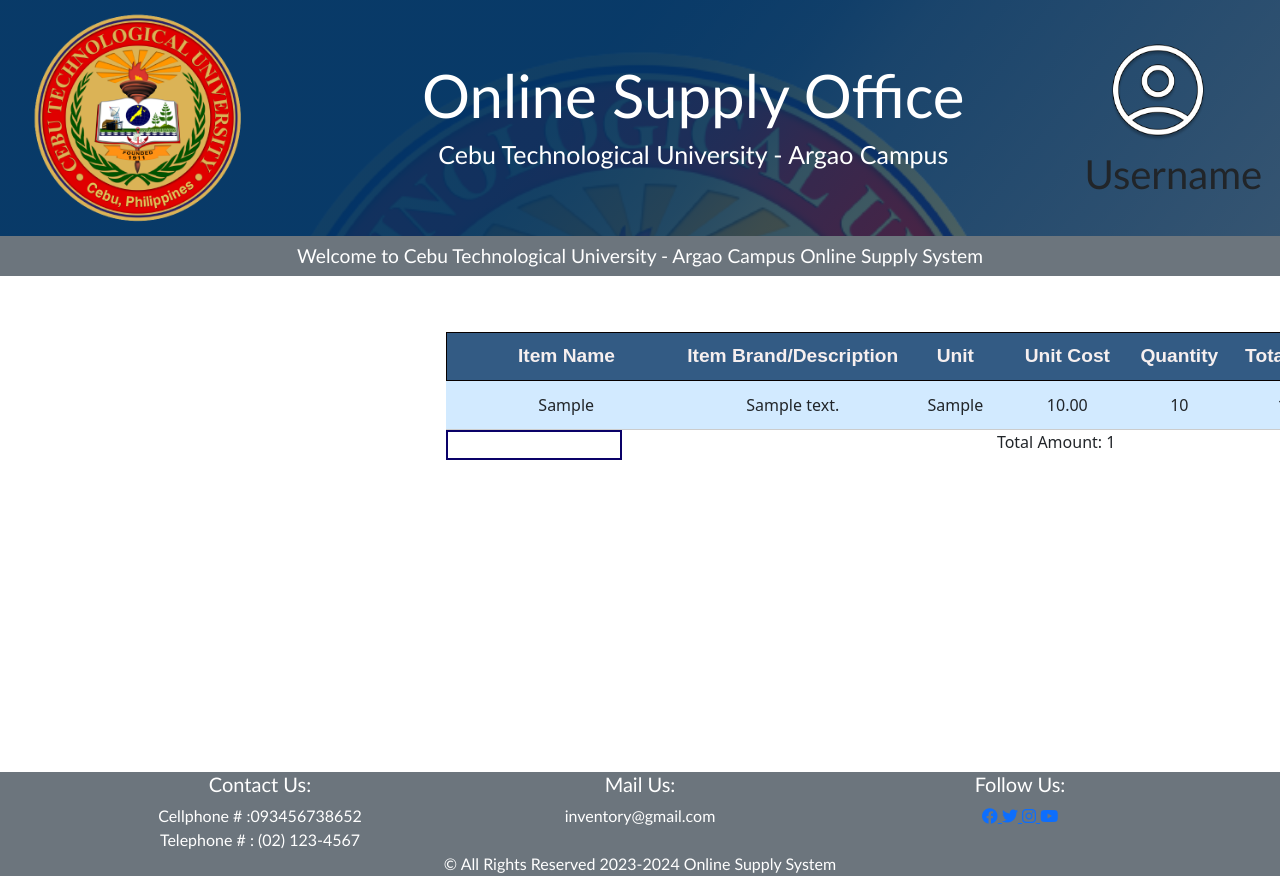
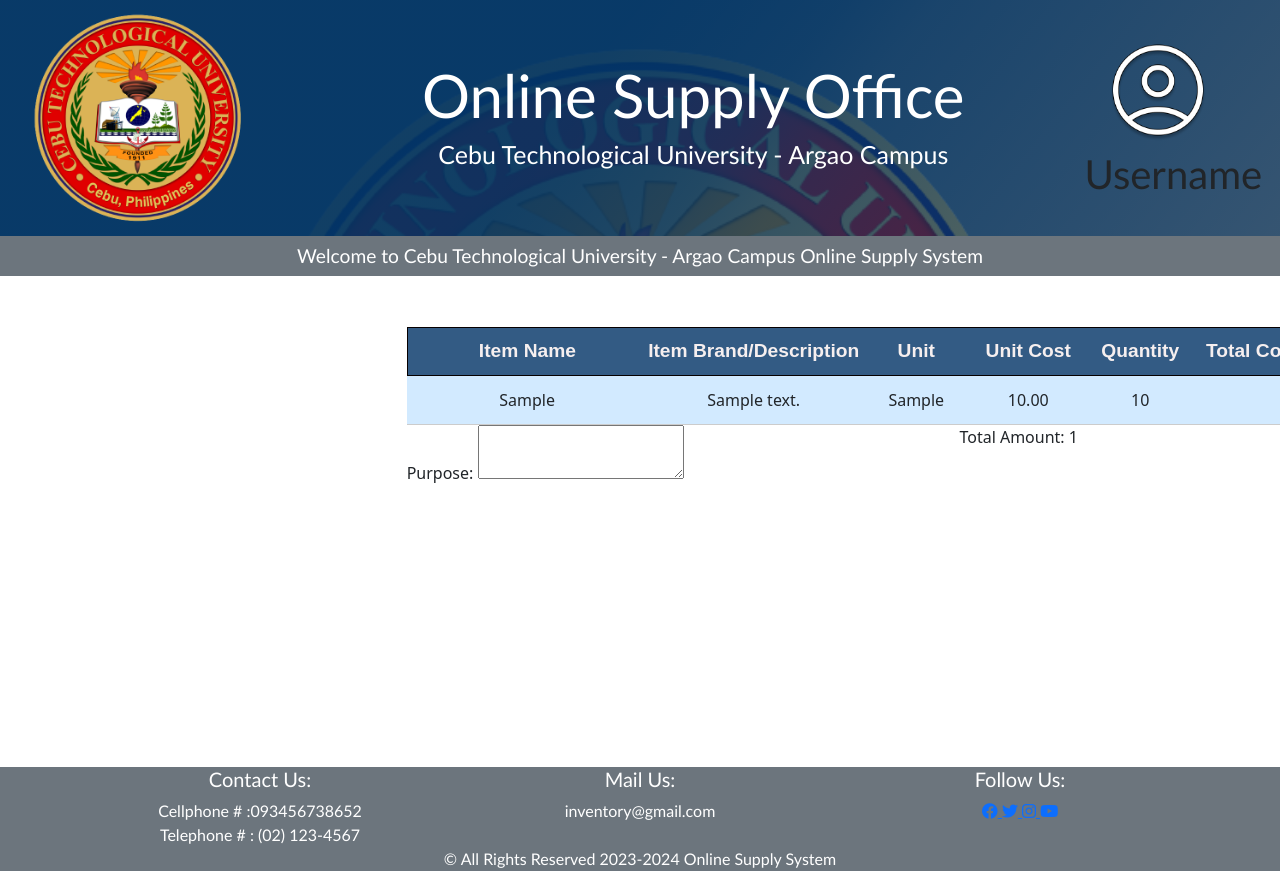
Before and after one commit to tinang0931/ONLINE_SUPPLY_OFFICE_COPY, a Django app: template accounts/templates/accounts/User/cart.html in a window 1280 px wide. Run offline with Django 4.2, Linux system fonts and the light colour scheme; tables that the repository leaves empty hold one stand-in row (values such as "Sample post"); the template is opened without the code that fills it: values that come from a table or form of the project are taken from there, most other values are stand-ins (such as "Sample title", 1, 10 or a date in 2020); some libraries are stand-ins or nearby versions.

Commit message:
khen11-13-23

```diff
--- a/accounts/models.py
+++ b/accounts/models.py
@@ -20,6 +20,9 @@ class Item(models.Model):
     @property
     def total_cost(self):
         return int(self.unit_cost) * self.quantity
+
+
+
 
 class VerificationCode(models.Model):
     email = models.EmailField()
@@ -79,6 +82,8 @@ class User(AbstractUser):
     )
 
 
+
+
     #class CampusDirectorHistoryCD(models.Model):
    # user = models.ForeignKey(User, on_delete=models.CASCADE)
    # start_date = models.DateField()
--- a/accounts/templates/accounts/User/cart.html
+++ b/accounts/templates/accounts/User/cart.html
@@ -31,12 +31,12 @@
             <tbody>
               {% for item in items %}
               <tr style=  "background-color: rgba(30, 150, 255, 0.3) !important;  border-bottom: 0.2px solid rgba(0, 0, 0, 0.2); ">
-                  <td class="item_name text-center">  {{ item.item }} </td>
-                  <td class="item_description text-center">{{ item.item_brand_description }}</td>
-                  <td class="item_unit text-center">{{ item.unit }}</td>
-                  <td class="item_unit_cost text-center">{{ item.unit_cost }}</td>
-                  <td class="item_quantity text-center">{{ item.quantity }}</td>
-                  <td class="item_total_cost text-center">{{item.total_cost}}</td> <td class="text-center">
+                <td class="item_name text-center">  {{ item.item }} </td>
+                <td class="item_description text-center">{{ item.item_brand_description }}</td>
+                <td class="item_unit text-center">{{ item.unit }}</td>
+                <td class="item_unit_cost text-center">{{ item.unit_cost }}</td>
+                <td class="item_quantity text-center">{{ item.quantity }}</td>
+                <td></td>
                   <td class="text-center">
                     <button class="edit-button" data-item-id="{{ item.id }}"  onclick="editRow(this)" style="background-color: transparent; border: none;  size:50%; border-radius: 50%;;color: rgb(1, 154, 72);" >
                       <i class="fa fa-edit"></i>
@@ -54,18 +54,11 @@
 
 
 
-        <div class="row-at-bottom d-flex justify-content-between">
-          <div class="purpose" label="Purpose" onclick="openModal()" style="width: 11em;
-                border: 2px solid #0a0168;">
-
-           <div id="myModal" class="modal" style="">
-              <div class="modal-content">
-                <span class="close" onclick="closeModal()">&times;</span>
-                <label for="inputText">Input Text:</label>
-                <textarea id="inputText"></textarea>
-                <button onclick="updateDisplayBox()">Submit</button>
-              </div>
-            </div>
+        <div class="row-at-bottom d-flex justify-content-between" >
+          <div class="purpose">
+            <label>Purpose:</label>
+            <textarea id="purpose" placeholder="Purpose" required style="">
+            </textarea>
           </div>
           <div class="total_amount">
             <span>Total Amount: {{total_cost}}</span>
```
Also changed, not shown: accounts/static/css/main.css (line endings or trailing spaces).
